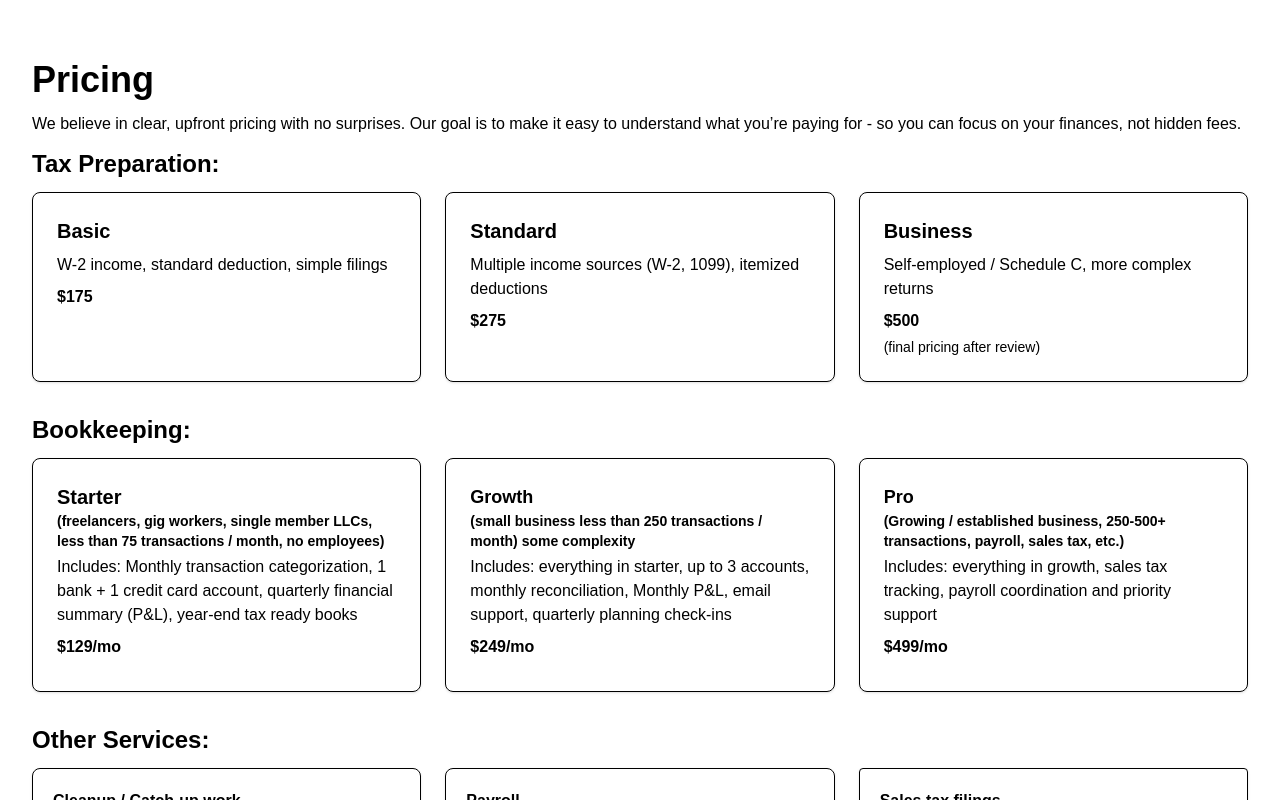
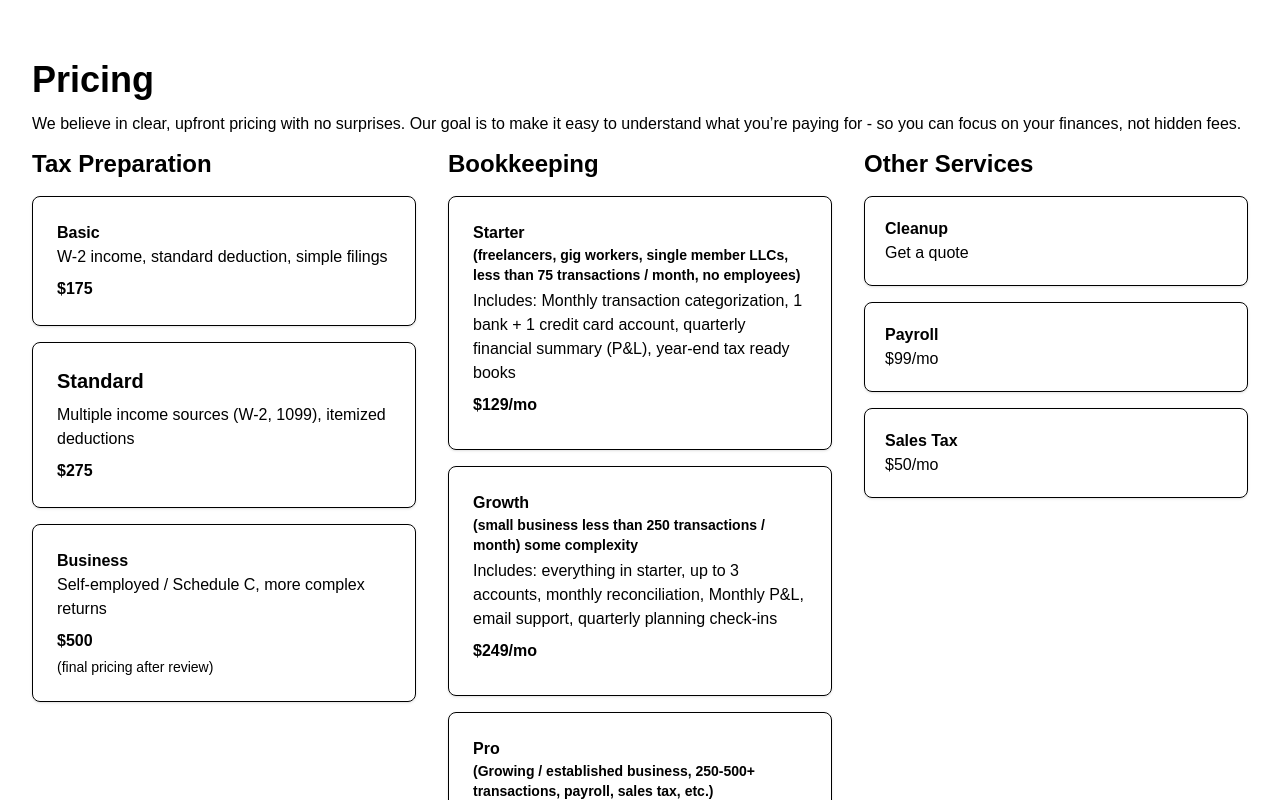
Before and after one commit to spencerwlustila/caribou-tax-solutions, a Next.js app: page /pricing in a window 1280 px wide. Shown: the top 800 px of the page. Built offline with nearby package versions, Linux system fonts and the light colour scheme.

Commit message:
finished layout for pricing making it side by side. Made get started page with the form. need to add 4 bullets from get started page to homepage and keep just the form on get started

```diff
--- a/app/contact/page.tsx
+++ /dev/null
@@ -1,9 +0,0 @@
-export default function ContactPage() {
-    return(
-   <main className="min-h-screen justify-start pt-25 bg-white text-black p-6">
-     <h1 className="text-md text-[var(--secondary)]">
-        gracie is a weenie lol
-    </h1>
-    </main>
-    )
-}
--- /dev/null
+++ b/app/getstarted/page.tsx
@@ -0,0 +1,15 @@
+export default function GetStartedPage() {
+    return (
+        <main className="min-h-screen justify-start pt-25 bg-white text-black p-6">
+            <h1 className="text-lg text-[var(--secondary)] mb-4">
+                Get started with Caribou Accounting!
+            </h1>
+            <h2 className="text-sm text-[var(--primary)] mb-4">
+                Getting started is simple.  Share a few details and we'll guide you through the next steps.
+            </h2>
+            <p className="text-sm text-[var(--primary)] mb-4">
+                2 options: Tax Preperation, Bookkeeping
+            </p>
+        </main>
+    )
+}
--- a/app/page.tsx
+++ b/app/page.tsx
@@ -37,13 +37,12 @@ export default function Home() {
     // </main> closes the main section
     // }; closes the function
     // } closes the export default
-    <main className="min-h-screen flex flex-col items-center justify-start pt-20 bg-white text-black text-center p-6">
+    <main className="min-h-screen flex flex-col items-center justify-start pt-25 bg-white text-black text-center p-6">
       <Image
       src="/logo.png"
       alt="Caribou Tax Preparations and Bookkeeping"
       width={600}
       height={500}
-      className="mb-2"
       />
 
       <h1 className="text-4xl font-bold mb-3">
@@ -54,10 +53,9 @@ export default function Home() {
         A single source for all your financial needs
       </p>
 
-      <button className="bg-blue-600 text-white px-12 py-6 rounded-lg hover:bg-blue-700">
+      <button className="bg-[var(--secondary)] text-white px-6 py-6 rounded-md">
         Get a Quote
       </button>
-
 
     </main>
   );
--- a/app/pricing/page.tsx
+++ b/app/pricing/page.tsx
@@ -1,5 +1,5 @@
-export default function PricingPage(){
-    return(
+export default function PricingPage() {
+    return (
         <main className="min-h-screen justify-start pt-15 bg-white text-black p-8">
 
             <h1 className="text-4xl font-bold mb-3">
@@ -11,138 +11,88 @@ export default function PricingPage(){
                 you’re paying for - so you can focus on your finances, not hidden fees.
             </p>
 
-            <h2 className="text-2xl font-semibold mb-3">
-                Tax Preparation:
-            </h2>
 
-    <div className="grid grid-cols-1 md:grid-cols-3 gap-6 mb-8">
 
-            {/* Basic */}
+            <div className="grid grid-cols-1 md:grid-cols-3 gap-8">
+
+                {/* Tax Prep */}
+                <div>
+                    <h2 className="text-2xl font-semibold mb-4">Tax Preparation</h2>
+
+                    <div className="space-y-4">
                         <div className="border p-6 rounded-lg shadow-sm">
-            <h3 className="text-xl font-bold mb-2">Basic</h3>
+                            <h3 className="font-bold">Basic</h3>
                             <p className="mb-2">W-2 income, standard deduction, simple filings</p>
                             <p className="font-bold">$175</p>
                         </div>
 
-  {/* Standard */}
                         <div className="border p-6 rounded-lg shadow-sm">
                             <h3 className="text-xl font-bold mb-2">Standard</h3>
                             <p className="mb-2">Multiple income sources (W-2, 1099), itemized deductions</p>
                             <p className="font-bold">$275</p>
                         </div>
 
-  {/* Business */}
                         <div className="border p-6 rounded-lg shadow-sm">
-            <h3 className="text-xl font-bold mb-2">Business</h3>
+                            <h3 className="font-bold">Business</h3>
                             <p className="mb-2">Self-employed / Schedule C, more complex returns</p>
                             <p className="font-bold">$500</p>
                             <p className="text-sm mt-1">(final pricing after review)</p>
                         </div>
+                    </div>
+                </div>
+
+                {/* Bookkeeping */}
+                <div>
+                    <h2 className="text-2xl font-semibold mb-4">Bookkeeping</h2>
+
+                    <div className="space-y-4">
+                        <div className="border p-6 rounded-lg shadow-sm">
+                            <h3 className="font-bold">Starter</h3>
+                            <p className="font-bold text-sm mb-1"> (freelancers, gig workers, single member LLCs, less than 75 transactions / month, no employees) </p>
+                            <p className="mb-2"> Includes: Monthly transaction categorization, 1 bank + 1 credit card account, quarterly financial summary (P&L), year-end tax ready books </p>
+                            <p className="font-bold mb-2"> $129/mo </p>
+                        </div>
+
+                        <div className="border p-6 rounded-lg shadow-sm">
+                            <h3 className="font-bold">Growth</h3>
+                            <p className="font-bold text-sm mb-1"> (small business less than 250 transactions / month) some complexity </p>
+                            <p className="mb-2"> Includes: everything in starter, up to 3 accounts, monthly reconciliation, Monthly P&L, email support, quarterly planning check-ins </p>
+                            <p className="font-bold mb-2"> $249/mo </p>
+                        </div>
+
+                        <div className="border p-6 rounded-lg shadow-sm">
+                            <h3 className="font-bold">Pro</h3>
+                            <p className="font-bold text-sm mb-1"> (Growing / established business, 250-500+ transactions, payroll, sales tax, etc.) </p>
+                            <p className="mb-2"> Includes: everything in growth, sales tax tracking, payroll coordination and priority support </p>
+                            <p className="font-bold mb-2"> $499/mo </p>
+                        </div>
+                    </div>
+                </div>
+
+                {/* Other */}
+                <div>
+                    <h2 className="text-2xl font-semibold mb-4">Other Services</h2>
+
+                    <div className="space-y-4">
+                        <div className="border p-5 rounded-lg shadow-sm">
+                            <h3 className="font-bold">Cleanup</h3>
+                            <p>Get a quote</p>
+                        </div>
+
+                        <div className="border p-5 rounded-lg shadow-sm">
+                            <h3 className="font-bold">Payroll</h3>
+                            <p>$99/mo</p>
+                        </div>
+
+                        <div className="border p-5 rounded-lg shadow-sm">
+                            <h3 className="font-bold">Sales Tax</h3>
+                            <p>$50/mo</p>
+                        </div>
+                    </div>
+                </div>
 
             </div>
 
-        <h2 className="text-2xl font-semibold mb-3">
-            Bookkeeping:
-        </h2>
-
-        <div className="grid grid-cols-1 md:grid-cols-3 gap-6 mb-8">
-            {/* Starter */}
-            <div className="border p-6 rounded-lg shadow-sm">
-                <h3 className="text-xl font-bold">
-                    Starter
-                </h3>
-
-                <p className="font-bold text-sm mb-1">
-                    (freelancers, gig workers, single member LLCs, less than 75 transactions / month, no employees)
-                </p>
-
-                <p className="mb-2">
-                    Includes: Monthly transaction categorization, 1 bank + 1 credit card account, quarterly financial summary (P&L),
-                    year-end tax ready books
-                </p>
-
-                <p className="font-bold mb-2">
-                    $129/mo
-                </p>
-            </div>
-
-            {/* Growth */}
-            <div className="border p-6 rounded-lg shadow-sm">
-                <h3 className="text-lg font-bold">
-                    Growth
-                </h3>
-
-                <p className="font-bold text-sm mb-1">
-                    (small business less than 250 transactions / month) some complexity
-                </p>
-
-                <p className="mb-2">
-                    Includes: everything in starter, up to 3 accounts, monthly reconciliation, Monthly P&L,
-                    email support, quarterly planning check-ins
-                </p>
-
-                <p className="font-bold mb-2">
-                    $249/mo
-                </p>
-            </div>
-
-            {/*Pro*/}
-            <div className="border p-6 rounded-lg shadow-sm">
-                <h3 className="text-lg font-bold">
-                    Pro
-                </h3>
-
-                <p className="font-bold text-sm mb-1">
-                    (Growing / established business, 250-500+ transactions, payroll, sales tax, etc.)
-                </p>
-
-                <p className="mb-2">
-                    Includes: everything in growth, sales tax tracking, payroll coordination and priority support
-                </p>
-
-                <p className="font-bold mb-2">
-                    $499/mo
-                </p>
-
-            </div>
-
-        </div>
-        <h2 className="text-2xl font-semibold mb-3">
-            Other Services:
-        </h2>
-    <div className="grid grid-cols-1 md:grid-cols-3 gap-6 mb-8">
-        <div className="border p-5 rounded-lg shadow-sm">
-
-
-        <h3 className="text-md font-bold mb-2">
-            Cleanup / Catch-up work
-        </h3>
-
-        <p className="mb-2">
-            Get a quote
-        </p>
-        </div>
-
-        <div className="border p-5 rounded-lg shadow-sm">
-            <h3 className="text-md font-bold mb-2">
-                Payroll
-            </h3>
-
-            <p className="mb-2">
-                $99/mo
-            </p>
-        </div>
-
-        <div className="border p-5 rounded lg shadow-sm">
-            <h3 className="text-md font-bold mb-2">
-                Sales tax filings
-            </h3>
-
-            <p className="mb-2">
-                $50/mo
-            </p>
-        </div>
-    </div>
         </main>
 
 
```
Also changed, not shown: public/newLogo.PNG (added). Lines whose indentation alone changed are shown as unchanged.
